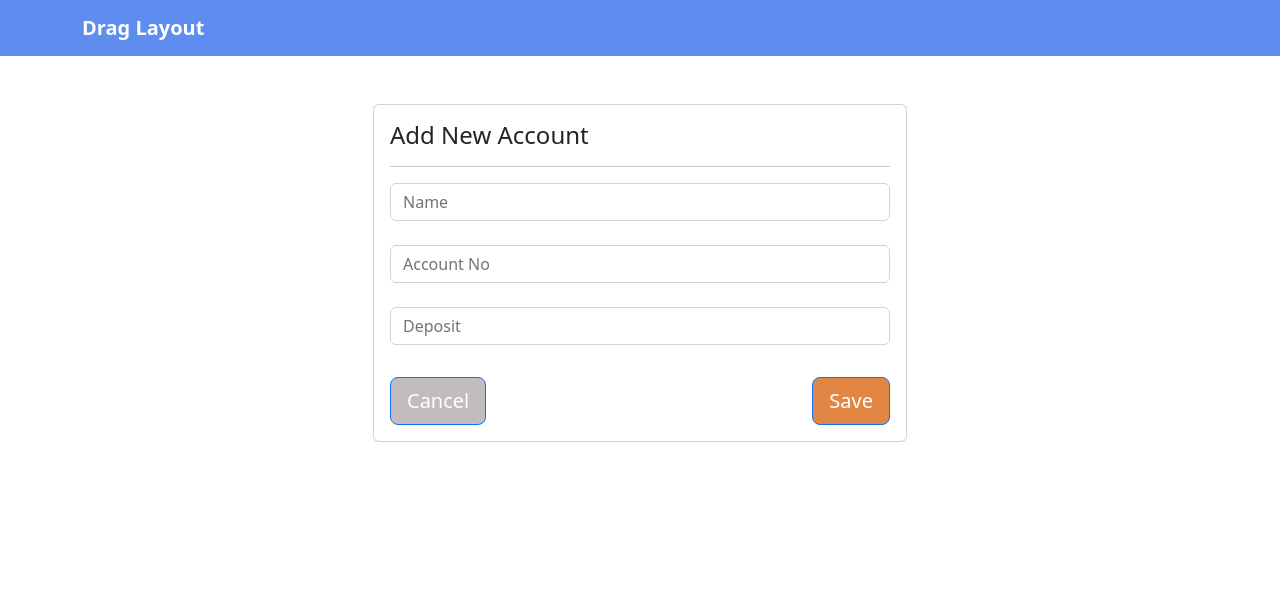
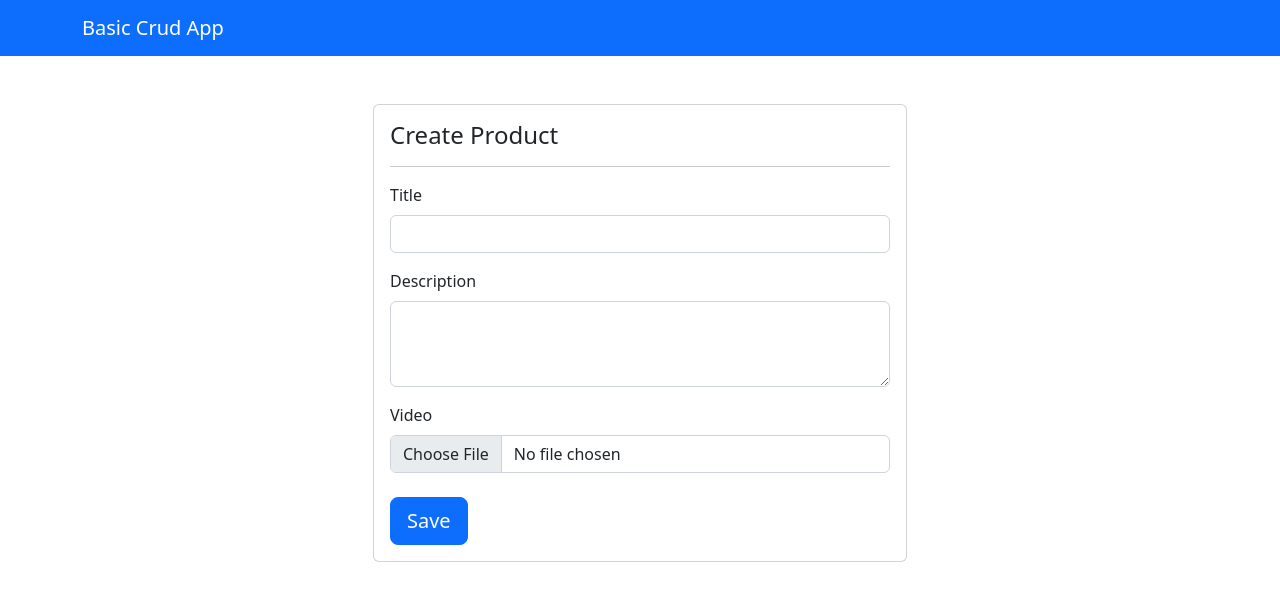
Before and after one commit to jinxcastro/drag-layout, a React (Create React App) app: page /product/create in a window 1280 px wide. Shown: the top 600 px of the page. Built offline with nearby package versions, Linux system fonts and the light colour scheme.

Commit message:
viddatabase

```diff
--- a/src/App.js
+++ b/src/App.js
@@ -1,62 +1,101 @@
+// import * as React from "react";
+// import Navbar from "react-bootstrap/Navbar";
+// import Container from "react-bootstrap/Container";
+// import Row from "react-bootstrap/Row";
+// import Col from "react-bootstrap/Col";
+// import "bootstrap/dist/css/bootstrap.css";
+// import { FaArrowRight } from 'react-icons/fa';
+// import './App.css'
+
+// import { BrowserRouter as Router , Routes, Route, Link, useLocation } from "react-router-dom";
+
+// import EditAccount from "./components/product/edit.component";
+// import AccountList from "./components/product/list.component";
+// import CreateAccount from "./components/product/create.component";
+// import DragLayout from "./Login/dragLayout";
+
+// function App() {
+//   return (
+//     <Router>
+//       <MainPage />
+//     </Router>
+//   );
+// }
+
+// function MainPage() {
+//   const location = useLocation();
+//   // const showNavbar = location.pathname !== "/";
+
+//   return (
+//     <>
+//       {/* {showNavbar && (  */}
+//         <Navbar className="navbar-header">
+//           <Container>
+//             <Link to={"/product/list/:id"} className="navbar-brand text-white">
+//               <strong>Drag Layout</strong>
+//             </Link>
+//             {/* <div className="ml-auto">
+//               <Link to={"/"} className="btn navbar-header">
+//                 Welcome Banker <FaArrowRight />
+//               </Link>
+//             </div> */}
+//           </Container>
+//         </Navbar>
+//       {/* )} */}
+
+//       <Container className="mt-5">
+//         <Row>
+//           <Col md={12}>
+//             <Routes>
+//               <Route path="/product/create" element={<CreateAccount />} />
+//               <Route path="/product/edit/:id" element={<EditAccount />} />
+//               <Route path="/product/list/:id" element={<AccountList />} />
+//               <Route exact path='/' element={<DragLayout />} />
+//             </Routes>
+//           </Col>
+//         </Row>
+//       </Container>
+//     </>
+//   );
+// }
+
+// export default App;
+
 import * as React from "react";
 import Navbar from "react-bootstrap/Navbar";
 import Container from "react-bootstrap/Container";
 import Row from "react-bootstrap/Row";
 import Col from "react-bootstrap/Col";
 import "bootstrap/dist/css/bootstrap.css";
-import { FaArrowRight } from 'react-icons/fa';
-import './App.css'
 
-import { BrowserRouter as Router , Routes, Route, Link, useLocation } from "react-router-dom";
+import { BrowserRouter as Router , Routes, Route, Link } from "react-router-dom";
 
-import EditAccount from "./components/product/edit.component";
-import AccountList from "./components/product/list.component";
-import CreateAccount from "./components/product/create.component";
-import DragLayout from "./Login/dragLayout";
+import EditProduct from "./components/product/edit.component";
+import ProductList from "./components/product/list.component";
+import CreateProduct from "./components/product/create.component";
 
 function App() {
-  return (
-    <Router>
-      <MainPage />
-    </Router>
-  );
-}
-
-function MainPage() {
-  const location = useLocation();
-  // const showNavbar = location.pathname !== "/";
-
-  return (
-    <>
-      {/* {showNavbar && (  */}
-        <Navbar className="navbar-header">
+  return (<Router>
+    <Navbar bg="primary">
       <Container>
-            <Link to={"/product/list/:id"} className="navbar-brand text-white">
-              <strong>Drag Layout</strong>
+        <Link to={"/"} className="navbar-brand text-white">
+          Basic Crud App
         </Link>
-            {/* <div className="ml-auto">
-              <Link to={"/"} className="btn navbar-header">
-                Welcome Banker <FaArrowRight />
-              </Link>
-            </div> */}
       </Container>
     </Navbar>
-      {/* )} */}
 
     <Container className="mt-5">
       <Row>
         <Col md={12}>
           <Routes>
-              <Route path="/product/create" element={<CreateAccount />} />
-              <Route path="/product/edit/:id" element={<EditAccount />} />
-              <Route path="/product/list/:id" element={<AccountList />} />
-              <Route exact path='/' element={<DragLayout />} />
+            <Route path="/product/create" element={<CreateProduct />} />
+            <Route path="/product/edit/:id" element={<EditProduct />} />
+            <Route exact path='/' element={<ProductList />} />
           </Routes>
         </Col>
       </Row>
     </Container>
-    </>
-  );
+  </Router>);
 }
 
 export default App;
--- a/src/components/product/create.component.js
+++ b/src/components/product/create.component.js
@@ -5,33 +5,35 @@ import Row from 'react-bootstrap/Row';
 import Col from 'react-bootstrap/Col';
 import axios from 'axios'
 import Swal from 'sweetalert2';
-import { useNavigate, Link, } from 'react-router-dom'
+import { useNavigate } from 'react-router-dom'
 
-export default function CreateAccount() {
+export default function CreateProduct() {
   const navigate = useNavigate();
 
   const [title, setTitle] = useState("")
   const [description, setDescription] = useState("")
-  const [deposit, setDeposit] = useState("")
-  const [status, setStatus] = useState('active')
+  const [video, setVideo] = useState()
   const [validationError,setValidationError] = useState({})
 
-  const createAccount = async (e) => {
+  const changeVideoHandler = (event) => {
+    setVideo(event.target.files[0]);
+  };
+
+  const createProduct = async (e) => {
     e.preventDefault();
 
     const formData = new FormData()
 
     formData.append('title', title)
     formData.append('description', description)
-    formData.append('deposit', deposit)
-    formData.append('status', status)
+    formData.append('video', video)
 
     await axios.post(`http://localhost:8000/api/products`, formData).then(({data})=>{
       Swal.fire({
         icon:"success",
         text:data.message
       })
-      navigate("/product/list/:id")
+      navigate("/")
     }).catch(({response})=>{
       if(response.status===422){
         setValidationError(response.data.errors)
@@ -50,7 +52,7 @@ export default function CreateAccount() {
         <div className="col-12 col-sm-12 col-md-6">
           <div className="card">
             <div className="card-body">
-              <h4 className="card-title">Add New Account</h4>
+              <h4 className="card-title">Create Product</h4>
               <hr />
               <div className="form-wrapper">
                 {
@@ -70,66 +72,40 @@ export default function CreateAccount() {
                     </div>
                   )
                 }
-                <Form onSubmit={createAccount}>
+                <Form onSubmit={createProduct}>
                   <Row>
                       <Col>
                         <Form.Group controlId="Name">
-                      <Form.Control
-                        type="text"
-                        value={title}
-                        placeholder="Name"
-                        onChange={(event) => {
-                          setTitle(event.target.value);
-                        }}
-                      />
+                            <Form.Label>Title</Form.Label>
+                            <Form.Control type="text" value={title} onChange={(event)=>{
+                              setTitle(event.target.value)
+                            }}/>
                         </Form.Group>
                       </Col>
                   </Row>
-              <br/>
-                <Row>
+                  <Row className="my-3">
                       <Col>
                         <Form.Group controlId="Description">
-                      <Form.Control
-                        type="text"
-                        value={description}
-                        placeholder="Account No"
-                        maxLength={16}
-                        onChange={(event) => {
-                          setDescription(event.target.value);
-                        }}
-                      />
+                            <Form.Label>Description</Form.Label>
+                            <Form.Control as="textarea" rows={3} value={description} onChange={(event)=>{
+                              setDescription(event.target.value)
+                            }}/>
                         </Form.Group>
                       </Col>
                   </Row>
-            <br/>
+
                   <Row>
                     <Col>
-                    <Form.Group controlId="Deposit">
-                      <Form.Control
-                        type="text"
-                        value={deposit}
-                        placeholder="Deposit"
-                        maxLength={16}
-                        onChange={(event) => {
-                          setDeposit(event.target.value);
-                        }}
-                      />
+                      <Form.Group controlId="Video" className="mb-3">
+                        <Form.Label>Video</Form.Label>
+                        <Form.Control type="file" onChange={changeVideoHandler} />
                       </Form.Group>
                     </Col>
                   </Row>
-            <br/>
-                <Button variant="primary" className="mt-2 float-end btn-add-acc" size="lg" block="block" type="submit">
+                  <Button variant="primary" className="mt-2" size="lg" block="block" type="submit">
                     Save
                   </Button>
-
-                <Link to="/product/list/:id">
-                    <Button className=" btn-cancel mt-2 float-start" size="lg" block="block">
-                        Cancel
-                    </Button>
-                </Link>
                 </Form>
-                <div>
-                </div>
               </div>
             </div>
           </div>
--- a/src/components/product/edit.component.js
+++ b/src/components/product/edit.component.js
@@ -1,70 +1,70 @@
 import React, { useEffect, useState } from "react";
-import Form from 'react-bootstrap/Form'
-import {Button, ButtonGroup} from 'react-bootstrap';
+import Form from 'react-bootstrap/Form';
+import Button from 'react-bootstrap/Button';
 import Row from 'react-bootstrap/Row';
 import Col from 'react-bootstrap/Col';
-import { useNavigate, useParams, Link } from 'react-router-dom'
+import { useNavigate, useParams } from 'react-router-dom';
 import axios from 'axios';
 import Swal from 'sweetalert2';
 
 export default function EditUser() {
   const navigate = useNavigate();
+  const { id } = useParams();
 
-  const { id } = useParams()
+  const [title, setTitle] = useState("");
+  const [description, setDescription] = useState("");
+  const [video, setVideo] = useState(null);
+  const [validationError, setValidationError] = useState({});
 
-  const [title, setTitle] = useState("")
-  const [description, setDescription] = useState("")
-  const [deposit, setDeposit] = useState("")
-  const [status, setStatus] = useState("")
+  useEffect(() => {
+    fetchProduct();
+  }, []);
 
-  const [validationError,setValidationError] = useState({})
+  const fetchProduct = async () => {
+    await axios.get(`http://localhost:8000/api/products/${id}`).then(({ data }) => {
+      const { title, description } = data.product;
+      setTitle(title);
+      setDescription(description);
+    }).catch(({ response: { data } }) => {
+      Swal.fire({
+        text: data.message,
+        icon: "error"
+      });
+    });
+  };
 
-  useEffect(()=>{
-    fetchAccount()
-  },[])
+  const changeHandler = (event) => {
+    setVideo(event.target.files[0]);
+  };
 
-  const fetchAccount = async () => {
-    await axios.get(`http://localhost:8000/api/products/${id}`).then(({data})=>{
-      const { title, description, deposit } = data.product
-      setTitle(title)
-      setDescription(description)
-      setDeposit(deposit)
-      setStatus(status)
-    }).catch(({response:{data}})=>{
-      Swal.fire({
-        text:data.message,
-        icon:"error"
-      })
-    })
+  const updateProduct = async (e) => {
+    e.preventDefault();
+
+    const formData = new FormData();
+    formData.append('_method', 'PATCH');
+    formData.append('title', title);
+    formData.append('description', description);
+    if (video !== null) {
+      formData.append('video', video);
     }
 
-  const updateAccount = async (e) => {
-    e.preventDefault();
-
-    const formData = new FormData()
-    formData.append('_method', 'PATCH');
-    formData.append('title', title)
-    formData.append('description', description)
-    formData.append('deposit', deposit)
-    formData.append('status', status)
-
-    await axios.post(`http://localhost:8000/api/products/${id}`, formData).then(({data})=>{
+    await axios.post(`http://localhost:8000/api/products/${id}`, formData).then(({ data }) => {
       Swal.fire({
-        icon:"success",
-        text:data.message
-      })
-      navigate("/product/list/:id")
-    }).catch(({response})=>{
-      if(response.status===422){
-        setValidationError(response.data.errors)
-      }else{
+        icon: "success",
+        text: data.message
+      });
+      navigate("/");
+    }).catch(({ response }) => {
+      if (response.status === 422) {
+        setValidationError(response.data.errors);
+      } else {
         Swal.fire({
-          text:response.data.message,
-          icon:"error"
-        })
+          text: response.data.message,
+          icon: "error"
+        });
       }
-    })
-  }
+    });
+  };
 
   return (
     <div className="container">
@@ -72,7 +72,7 @@ export default function EditUser() {
         <div className="col-12 col-sm-12 col-md-6">
           <div className="card">
             <div className="card-body">
-              <h4 className="card-title">Update Account</h4>
+              <h4 className="card-title">Update Product</h4>
               <hr />
               <div className="form-wrapper">
                 {
@@ -82,7 +82,7 @@ export default function EditUser() {
                         <div className="alert alert-danger">
                           <ul className="mb-0">
                             {
-                              Object.entries(validationError).map(([key, value])=>(
+                              Object.entries(validationError).map(([key, value]) => (
                                 <li key={key}>{value}</li>
                               ))
                             }
@@ -92,65 +92,38 @@ export default function EditUser() {
                     </div>
                   )
                 }
-                <Form onSubmit={updateAccount}>
+                <Form onSubmit={updateProduct}>
                   <Row>
                     <Col>
                       <Form.Group controlId="Name">
-                            <Form.Label>Name</Form.Label>
-                            <Form.Control type="text" maxLength={16} value={title} onChange={(event)=>{
-                              setTitle(event.target.value)
-                            }}/>
+                        <Form.Label>Title</Form.Label>
+                        <Form.Control type="text" value={title} onChange={(event) => {
+                          setTitle(event.target.value);
+                        }} />
                       </Form.Group>
                     </Col>
                   </Row>
                   <Row className="my-3">
                     <Col>
                       <Form.Group controlId="Description">
-                            <Form.Label>Account Number</Form.Label>
-                            <Form.Control type="text" maxLength={16} value={description} onChange={(event)=>{
-                              setDescription(event.target.value)
-                            }}/>
-                        </Form.Group>
-                      </Col>
-                  </Row>
-                  <Row className="my-3">
-                      <Col>
-                        <Form.Group controlId="Deposit">
-                            <Form.Label>Deposit</Form.Label>
-                            <Form.Control type="text" maxLength={16} value={deposit} onChange={(event)=>{
-                              setDeposit(event.target.value)
-                            }}/>
+                        <Form.Label>Description</Form.Label>
+                        <Form.Control as="textarea" rows={3} value={description} onChange={(event) => {
+                          setDescription(event.target.value);
+                        }} />
                       </Form.Group>
                     </Col>
                   </Row>
                   <Row>
                     <Col>
-                    <Form.Group controlId="Status">
-                      <ButtonGroup>
-                        <Button
-                          variant={status === 'active' ? 'primary' : 'outline-primary'}
-                          onClick={() => setStatus('active')}
-                        >
-                          Active
-                        </Button>
-                        <Button
-                          variant={status === 'disabled' ? 'primary' : 'outline-primary'}
-                          onClick={() => setStatus('disabled')}
-                        >
-                          Disabled
-                        </Button>
-                      </ButtonGroup>
+                      <Form.Group controlId="Video" className="mb-3">
+                        <Form.Label>Video</Form.Label>
+                        <Form.Control type="file" onChange={changeHandler} />
                       </Form.Group>
                     </Col>
                   </Row>
-                  <Button className="mt-2 btn-add-acc float-end" size="lg" block="block" type="submit">
+                  <Button variant="primary" className="mt-2" size="lg" block="block" type="submit">
                     Update
                   </Button>
-                  <Link to="/product/list/:id">
-                    <Button className="btn-cancel mt-2 float-start" size="lg" block="block">
-                        Cancel
-                    </Button>
-                </Link>
                 </Form>
               </div>
             </div>
@@ -158,5 +131,5 @@ export default function EditUser() {
         </div>
       </div>
     </div>
-  )
+  );
 }
--- a/src/components/product/list.component.js
+++ b/src/components/product/list.component.js
@@ -1,35 +1,20 @@
 import React, { useEffect, useState } from 'react';
 import { Link } from 'react-router-dom';
-import {Button, Navbar} from 'react-bootstrap'
+import Button from 'react-bootstrap/Button'
 import axios from 'axios';
 import Swal from 'sweetalert2'
-// import {MoreVertIcon, Menu, MenuItem, anchorEl} from '@material-ui/icons/MoreVert';
-
-import CIcon from '@coreui/icons-react'
-import {
-    CDropdown,
-    CDropdownToggle,
-    CDropdownMenu,
-} from '@coreui/react'
-
-import './component.css'
 
 export default function List() {
 
-    const [accounts, setAccounts] = useState([])
-    const [searchAccount, setSearchAccount] = useState('');
-
-    const filteredAccounts = accounts.filter((account) =>
-        account.title.toLowerCase().includes(searchAccount.toLowerCase())
-  );
+    const [products, setProducts] = useState([])
 
     useEffect(()=>{
-        fetchAccounts()
+        fetchProducts()
     },[])
 
-    const fetchAccounts = async () => {
+    const fetchProducts = async () => {
         await axios.get(`http://localhost:8000/api/products`).then(({data})=>{
-            setAccounts(data)
+            setProducts(data)
         })
     }
 
@@ -55,7 +40,7 @@ export default function List() {
                 icon:"success",
                 text:data.message
             })
-            fetchAccounts()
+            fetchProducts()
           }).catch(({response:{data}})=>{
             Swal.fire({
                 text:data.message,
@@ -65,88 +50,51 @@ export default function List() {
     }
 
     return (
-
       <div className="container">
           <div className="row">
-                <div className='col-12 search-btn-row'>
-                    <div className='float-start'>
-                        <div className='input-group'>
-                            <input
-                                type='text'
-                                className='form-control'
-                                placeholder='Search Account...'
-                                value={searchAccount}
-                                onChange={(e) => setSearchAccount(e.target.value)}
-                            />
-                            <button className='btn btn-outline-secondary' type='button'> Search </button>
+            <div className='col-12'>
+                <Link className='btn btn-primary mb-2 float-end' to={"/product/create"}>
+                    Create Product
+                </Link>
             </div>
-                    </div>
-                    <div className='float-end'>
-                        <Link className='btn btn-add-acc ms-2' to={"/product/create"}> Add New Account </Link>
-                    </div>
-                </div>
-
             <div className="col-12">
                 <div className="card card-body">
                     <div className="table-responsive">
                         <table className="table table-bordered mb-0 text-center">
                             <thead>
                                 <tr>
-                                    <th>Name</th>
-                                    <th>Account Number</th>
-                                    <th>Status</th>
+                                    <th>Title</th>
+                                    <th>Description</th>
+                                    {/* <th>Image</th> */}
+                                    <th>Video</th>
                                     <th>Actions</th>
                                 </tr>
                             </thead>
                             <tbody>
-                                {filteredAccounts.length > 0 ? (
-                                    filteredAccounts.map((row, key) => (
+                                {
+                                    products.length > 0 && (
+                                        products.map((row, key)=>(
                                             <tr key={key}>
                                                 <td>{row.title}</td>
                                                 <td>{row.description}</td>
-                                        <td>{row.status}</td>
 
                                                 <td>
-                                        <CDropdown>
-                                            <CDropdownToggle color="secondary" />
-                                            <CDropdownMenu>
-                                                {row.status !== 'disabled' && (
-                                                <Button
-                                                    as={Link}
-                                                    to={`/product/deposit/${row.id}`}
-                                                    variant="primary"
-                                                    className="deposit-button"
-                                                >
-                                                    Deposit
-                                                </Button>
-                                                )}
-
-                                                <Button
-                                                    as={Link}
-                                                    to={`/product/edit/${row.id}`}
-                                                    variant="primary"
-                                                    className="edit-button"
-                                                    >
+                                                    <video width="150px" controls>
+                                                        <source src={`http://localhost:8000/storage/product/video/${row.video}`} type="video/mp4" />
+                                                    </video>
+                                                </td>
+                                                <td>
+                                                    <Link to={`/product/edit/${row.id}`} className='btn btn-success me-2'>
                                                         Edit
-                                                </Button>
-
-                                                <Button
-                                                    onClick={() => deleteProduct(row.id)}
-                                                    variant="danger"
-                                                    className="delete-button"
-                                                    >
+                                                    </Link>
+                                                    <Button variant="danger" onClick={()=>deleteProduct(row.id)}>
                                                         Delete
                                                     </Button>
-                                            </CDropdownMenu>
-                                            </CDropdown>
                                                 </td>
                                             </tr>
                                         ))
-                                ) : (
-                                    <tr>
-                                    <td colSpan='4'>No matching account found.</td>
-                                    </tr>
-                                )}
+                                    )
+                                }
                             </tbody>
                         </table>
                     </div>
```
Also changed, not shown: src/components/product/deposit.component.js (deleted, +0 -49 lines). Lines whose indentation alone changed are shown as unchanged.
